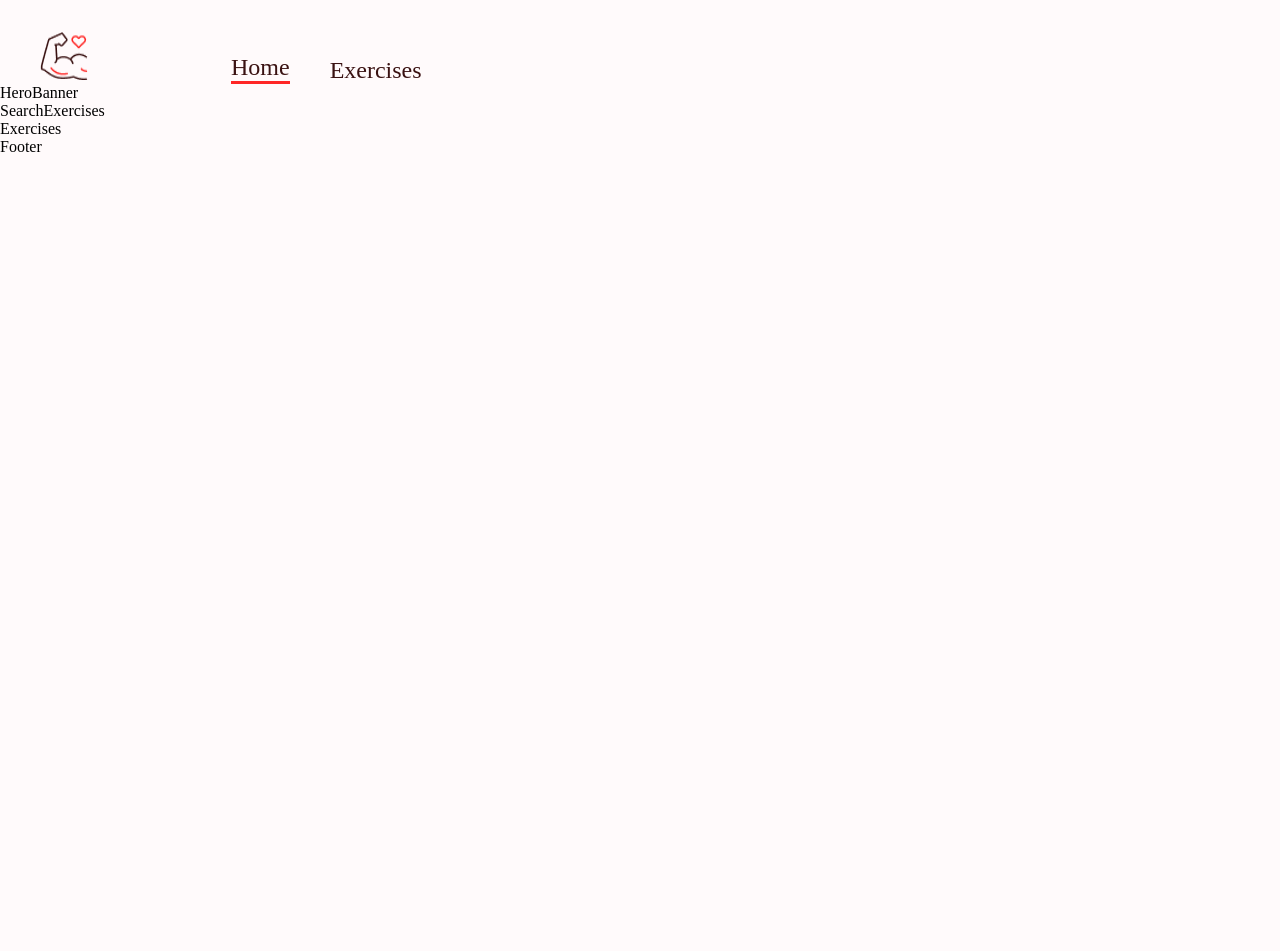
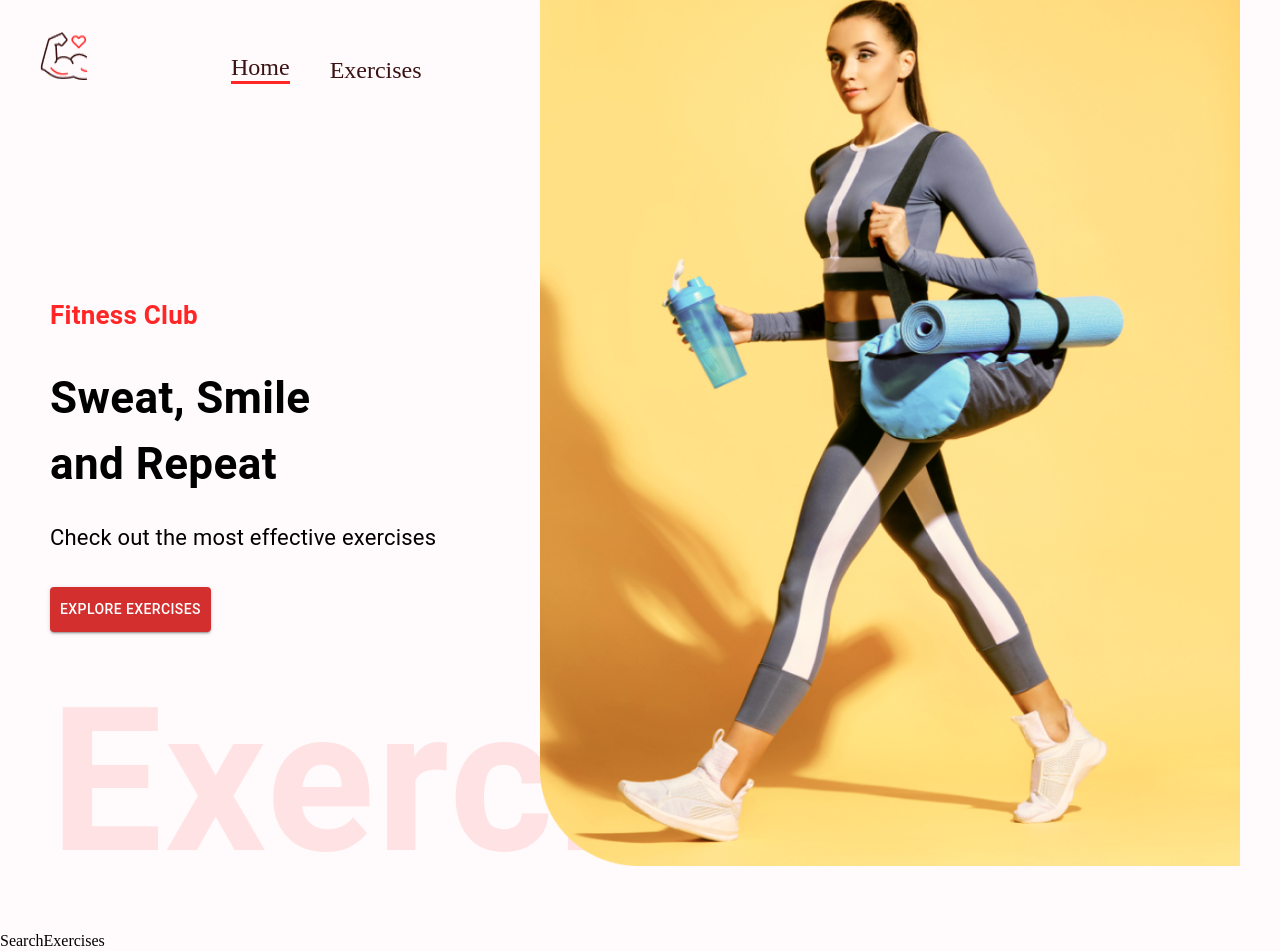
Before and after one commit to irookanji/gym_excercise_app, a React (Create React App) app: page / in a window 1280 px wide. Shown: the top 951 px of the page. Before the commit the page ends 800 px from the top, so only its background shows below. Built offline with nearby package versions, Linux system fonts and the light colour scheme.

Commit message:
Add Hero banner

```diff
--- a/src/components/HeroBanner.js
+++ b/src/components/HeroBanner.js
@@ -1,9 +1,49 @@
-import React from 'react'
+import React from "react";
+import { Box, Stack, Typography, Button } from "@mui/material";
+
+import HeroBannerImage from "../assets/images/banner.png";
 
 const HeroBanner = () => {
   return (
-    <div>HeroBanner</div>
-  )
-}
+    <Box
+      sx={{ mt: { lg: "212px", xs: "70px" }, ml: { sm: "50px" } }}
+      position="relative"
+    >
+      <Typography color="#FF2625" fontWeight="600" fontSize="26px">
+        Fitness Club
+      </Typography>
+      <Typography
+        fontWeight={700}
+        sx={{ fontSize: { lg: "44px", xs: "40px" } }}
+        mb="23px"
+        mt="30px"
+      >
+        Sweat, Smile <br /> and Repeat
+      </Typography>
+      <Typography fontSize="22px" lineHeight="35px" mb={4}>
+        Check out the most effective exercises
+      </Typography>
+      <Button
+        sx={{ backgroundColor: "ff2625", padding: "10px" }}
+        variant="contained"
+        color="error"
+      >
+        Explore Exercises
+      </Button>
+      <Typography
+        fontWeight={600}
+        color="#FF2625"
+        sx={{
+          opacity: "0.1",
+          display: { lg: "block", xs: "none" },
+          fontSize: "200px",
+        }}
+      >
+        Exercise
+      </Typography>
+      <img src={HeroBannerImage} alt="banner" className="hero-banner-img" />
+    </Box>
+  );
+};
 
-export default HeroBanner
+export default HeroBanner;
```
